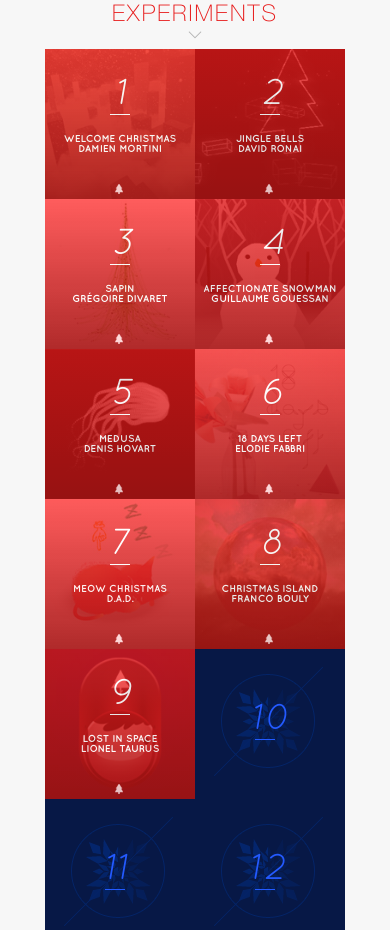
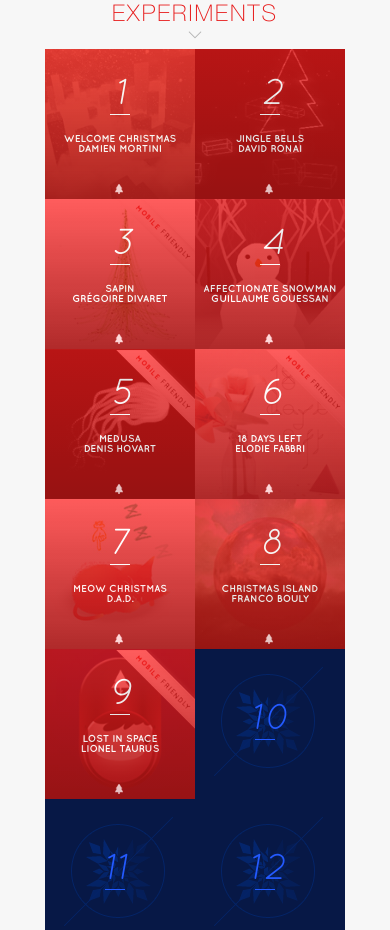
Before and after one commit to Makio64/theexperimentalcalendar, a PHP site: page / in a window 390 px wide. Shown: the part 228-1158 px from the top of the page. Run offline with PHP 8.4, Linux system fonts and the light colour scheme; some libraries are stand-ins or nearby versions.

Commit message:
add mobile ribbon and chrome only message

```diff
--- a/www/css/content.css
+++ b/www/css/content.css
@@ -43,6 +43,7 @@ iframe { position: absolute; top: 0; bottom: 0; left: 0; right: 0; height: 100%;
 #calendar .entry .waiter .number { color: #245aff; margin-top: 62px; }
 #calendar .entry .waiter .number .separator { background-color: #245aff; }
 #calendar .entry .project { position: absolute; width: 175px; height: 175px; }
+#calendar .entry .project .mobile-ribbon { position: absolute; right: 0; }
 #calendar .entry .project .preview { position: absolute; }
 #calendar .entry .project .tooltip { -webkit-transform: scale(0.8); -moz-transform: scale(0.8); -ms-transform: scale(0.8); -o-transform: scale(0.8); transform: scale(0.8); filter: progid:DXImageTransform.Microsoft.Alpha(Opacity=0); opacity: 0; -webkit-transition: scale opacity, 200ms, ease-out; -moz-transition: scale opacity, 200ms, ease-out; -o-transition: scale opacity, 200ms, ease-out; transition: scale opacity, 200ms, ease-out; position: absolute; text-align: center; font: normal 10px "QuicksandBold-Regular"; color: #d81919; background-color: white; width: 115px; padding: 10px 0; margin-left: 30px; margin-top: 75px; }
 #calendar .entry .project .curtain { filter: progid:DXImageTransform.Microsoft.Alpha(Opacity=90); opacity: 0.9; -webkit-transition: opacity 400ms ease-out; -moz-transition: opacity 400ms ease-out; -o-transition: opacity 400ms ease-out; transition: opacity 400ms ease-out; display: block; position: absolute; width: 175px; height: 175px; background-image: -webkit-gradient(linear, 50% 0%, 50% 100%, color-stop(0%, rgba(255, 30, 30, 0.8)), color-stop(100%, #a81414)); background-image: -webkit-linear-gradient(rgba(255, 30, 30, 0.8), #a81414); background-image: -moz-linear-gradient(rgba(255, 30, 30, 0.8), #a81414); background-image: -o-linear-gradient(rgba(255, 30, 30, 0.8), #a81414); background-image: linear-gradient(rgba(255, 30, 30, 0.8), #a81414); color: white; }
--- a/www/index.html
+++ b/www/index.html
@@ -86,7 +86,7 @@
             </article>
         <section id="home">
             <article id="calendar">
-                <div class="entry">
+                <div class="entry chromeOnly">
                     <a href="./1/">
                         <div class="project">
                             <img class="preview" src="./img/thumb/1.jpg" alt="Welcome Christmas - Damien Mortini">
@@ -109,7 +109,7 @@
                         </div>
                     </a>
                 </div>
-                <div class="entry">
+                <div class="entry chromeOnly">
                     <a href="./2/">
                         <div class="project">
                             <img class="preview" src="./img/thumb/2.jpg" alt="Jingle Bells - David Ronai">
@@ -134,8 +134,9 @@
                 </div>
                 <div class="entry">
                     <a href="./3/">
-                        <div class="project ">
+                        <div class="project">
                             <img class="preview" src="./img/thumb/3.jpg" alt="Sapin - Gregoire Divaret">
+                            <img class="mobile-ribbon" src="./img/bandeau.png">
                             <div class="tooltip">
                                 OPEN PROJECT
                             </div>
@@ -153,7 +154,7 @@
                         </div>
                     </a>
                 </div>
-                <div class="entry">
+                <div class="entry chromeOnly">
                     <a href="./4/">
                         <div class="project">
                             <img class="preview" src="./img/thumb/4.jpg" alt="Affectionate Snowman - Guillaume Gouessan">
@@ -178,6 +179,7 @@
                     <a href="./5/">
                         <div class="project">
                             <img class="preview" src="./img/thumb/5.jpg" alt="Medusa - Denis Hovart">
+                            <img class="mobile-ribbon" src="./img/bandeau.png">
                             <div class="tooltip">
                                 OPEN PROJECT
                             </div>
@@ -199,6 +201,7 @@
                     <a href="./6/">
                         <div class="project">
                             <img class="preview" src="./img/thumb/6.jpg" alt="18 Days left - Elodie Fabbri">
+                            <img class="mobile-ribbon" src="./img/bandeau.png">
                             <div class="tooltip">
                                 OPEN PROJECT
                             </div>
@@ -216,7 +219,7 @@
                         </div>
                     </a>
                 </div>
-                <div class="entry">
+                <div class="entry chromeOnly">
                     <a href="./7/">
                         <div class="project">
                             <img class="preview" src="./img/thumb/7.jpg" alt="Meow Christmas - Aki Aoki">
@@ -237,7 +240,7 @@
                         </div>
                     </a>
                 </div>
-                <div class="entry">
+                <div class="entry chromeOnly">
                     <a href="./8/">
                         <div class="project">
                             <img class="preview" src="./img/thumb/8.jpg" alt="Christmas Island - Franco Bouly">
@@ -262,6 +265,7 @@
                     <a href="./9/">
                         <div class="project">
                             <img class="preview" src="./img/thumb/9.jpg" alt="Lost in space - Lionel Taurus">
+                            <img class="mobile-ribbon" src="./img/bandeau.png">
                             <div class="tooltip">
                                 OPEN PROJECT
                             </div>
@@ -1249,7 +1253,7 @@
 		<script type="text/javascript" src="http://code.jquery.com/jquery-latest.js"></script>
         <script type="text/javascript" src="./js/prod/header.js"></script>
         <script type="text/javascript" src="./js/prod/main.js"></script>
-        <!-- <script type="text/javascript" src="./js/prod/browserTester.js"></script> -->
+        <script type="text/javascript" src="./js/prod/browserTester.js"></script>
         <script type="text/javascript">
             var _gaq = _gaq || [];
             _gaq.push(['_setAccount', 'UA-36772924-1']);
--- a/www/js/prod/browserTester.js
+++ b/www/js/prod/browserTester.js
@@ -1,7 +1,7 @@
 (function () {
   $('#calendar .entry').each(function () {
-    if(!$.browser.chrome) {
-      $(this).find('.tooltip').html('Sorry this experiment only works on <a href="http://google.com/chrome">Chrome</a>');
+    if(!$.browser.chrome && $(this).hasClass('chromeOnly')) {
+      $(this).find('.tooltip').html('SORRY YOU NEED GOOGLE CHROME TO SEE THIS EXPERIMENT');
       $(this).find('a').attr('href', "").css('cursor', 'default');
       $(this).click(function() { return false; });
     }
--- a/www/sass/content.sass
+++ b/www/sass/content.sass
@@ -168,6 +168,9 @@ iframe
 			position: absolute
 			width: $entrySize
 			height: $entrySize
+			.mobile-ribbon
+				position: absolute
+				right: 0
 			.preview
 				position: absolute
 			.tooltip
```
Also changed, not shown: www/img/bandeau.png (added).
